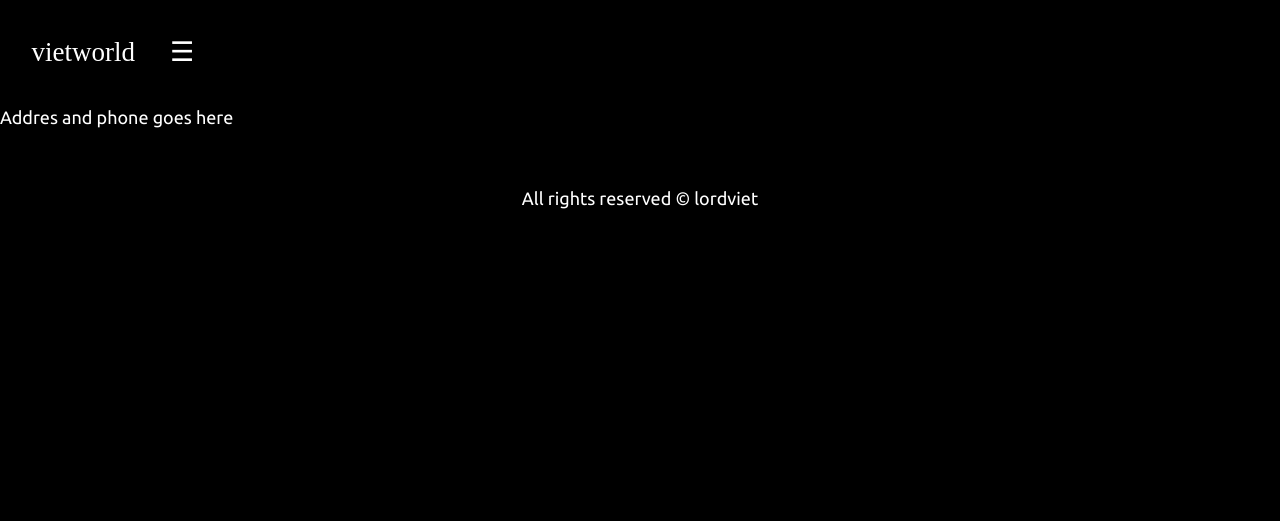
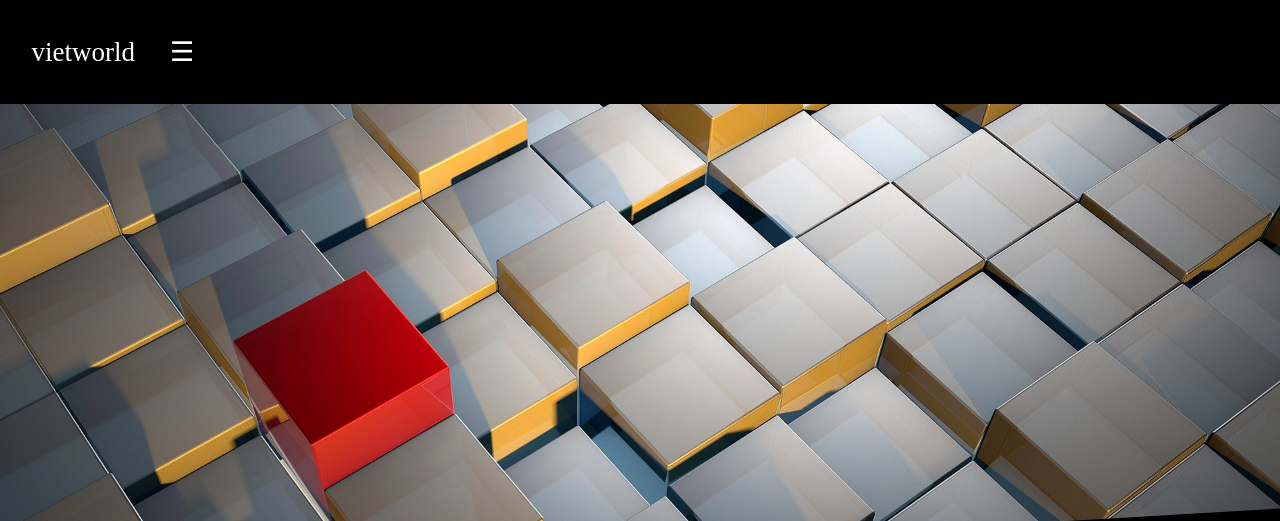
Before and after one commit to lordviet/jekyll-vietworld, a Jekyll site: the page built from portfolio.html, in a window 1280 px wide. Shown: the top 521 px of the page. Built offline with Jekyll 4.4.1, drawn with Linux system fonts in a browser that asks for light colours; some web fonts are replaced; an icon font too large for the unit is left out; grey boxes are pictures that could not be loaded.

Commit message:
Added grid to portfolio

```diff
--- a/css/layout.css
+++ b/css/layout.css
@@ -16,7 +16,6 @@
     margin: 0em 0.2em;
     padding: 0em 1em;
     max-width: 15em;
-    /* border: 2px solid red; */
 }
 
 .main-heading-additional {
--- /dev/null
+++ b/css/portfolio.css
@@ -0,0 +1,73 @@
+.grid-wrapper {
+    display: grid;
+    grid-gap: 10px;
+    grid-template-columns: repeat(2, 1fr);
+    grid-auto-rows: 1fr;
+    /* max-width: 100%; */
+    /* margin-top: 5em; */
+    font-size: 0;
+}
+
+.main-item, .standard-item {
+    background-position: center center;
+    background-repeat: no-repeat;
+    background-size: cover;
+}
+
+.news-item {
+    display: inline-block;
+    min-height: 400px;
+    width: 50%;
+}
+
+.main-item {
+    background-image: url("../images/cubex.jpg");
+}
+
+.standard-item:nth-child(2) {
+    background-image: url("https://s3-us-west-2.amazonaws.com/s.cdpn.io/53819/re7-chris-large.jpg");
+}
+
+.standard-item:nth-child(3) {
+    background-image: url("https://s3-us-west-2.amazonaws.com/s.cdpn.io/53819/bioshock-large.jpg");
+}
+
+.standard-item:nth-child(4) {
+    background-image: url("https://s3-us-west-2.amazonaws.com/s.cdpn.io/53819/dishonored-large.jpg");
+}
+
+@supports (display: grid) {
+    .news-item {
+        width: auto;
+        min-height: 0;
+    }
+    .main-item {
+        grid-column: 1 / span 2;
+        grid-row: 1 / 50;
+        -webkit-clip-path: polygon(0 0, 100% 0, 100% calc(100% - 75px), 0 100%);
+        clip-path: polygon(0 0, 100% 0, 100% calc(100% - 75px), 0 100%);
+    }
+    .standard-item:nth-child(2) {
+        grid-column: 1 / span 1;
+        grid-row: 50 / 100;
+        -webkit-clip-path: polygon(0 14%, 0 86%, 90% 81%, 100% 6%);
+        clip-path: polygon(0 14%, 0 86%, 90% 81%, 100% 6%);
+        margin-top: -73px;
+    }
+    .standard-item:nth-child(3) {
+        grid-column: 2 / span 1;
+        grid-row: 50 / 100;
+        -webkit-clip-path: polygon(13% 6%, 4% 84%, 100% 100%, 100% 0%);
+        clip-path: polygon(13% 6%, 4% 84%, 100% 100%, 100% 0%);
+        margin-top: -73px;
+        margin-left: -15%;
+        margin-bottom: 18px;
+    }
+    .standard-item:nth-child(4) {
+        grid-column: 1 / span 2;
+        grid-row: 100 / 150;
+        -webkit-clip-path: polygon(45% 0, 100% 15%, 100% 100%, 0 100%, 0 5%);
+        clip-path: polygon(45% 0, 100% 15%, 100% 100%, 0 100%, 0 5%);
+        margin-top: -107px;
+    }
+}
--- a/css/site.css
+++ b/css/site.css
@@ -5,3 +5,4 @@
 @import url("site-header-animations.css");
 @import url("site-footer.css");
 @import url("navigation.css");
+@import url("portfolio.css");
--- a/docs/css/layout.css
+++ b/docs/css/layout.css
@@ -16,7 +16,6 @@
     margin: 0em 0.2em;
     padding: 0em 1em;
     max-width: 15em;
-    /* border: 2px solid red; */
 }
 
 .main-heading-additional {
--- a/docs/css/site.css
+++ b/docs/css/site.css
@@ -5,3 +5,4 @@
 @import url("site-header-animations.css");
 @import url("site-footer.css");
 @import url("navigation.css");
+@import url("portfolio.css");
--- a/portfolio.html
+++ b/portfolio.html
@@ -3,5 +3,14 @@
 title: Portfolio
 permalink: /portfolio/
 ---
-
-Addres and phone goes here
+<section>
+    <!-- <header class="main-header">
+        <h1 class="animate-reveal animate-first">Portfolio</h1>
+    </header> -->
+    <div class="grid-wrapper animate-reveal animate-first">
+        <div class="news-item main-item"></div>
+        <div class="news-item standard-item"></div>
+        <div class="news-item standard-item"></div>
+        <div class="news-item standard-item"></div>
+    </div>
+</section>
```
Also changed, not shown: docs/css/portfolio.css (added, +73 -0 lines), docs/feed.xml (+1 -1 lines), docs/portfolio/index.html (+11 -1 lines), docs/images/cubex.jpg (added), images/cubex.jpg (added).
